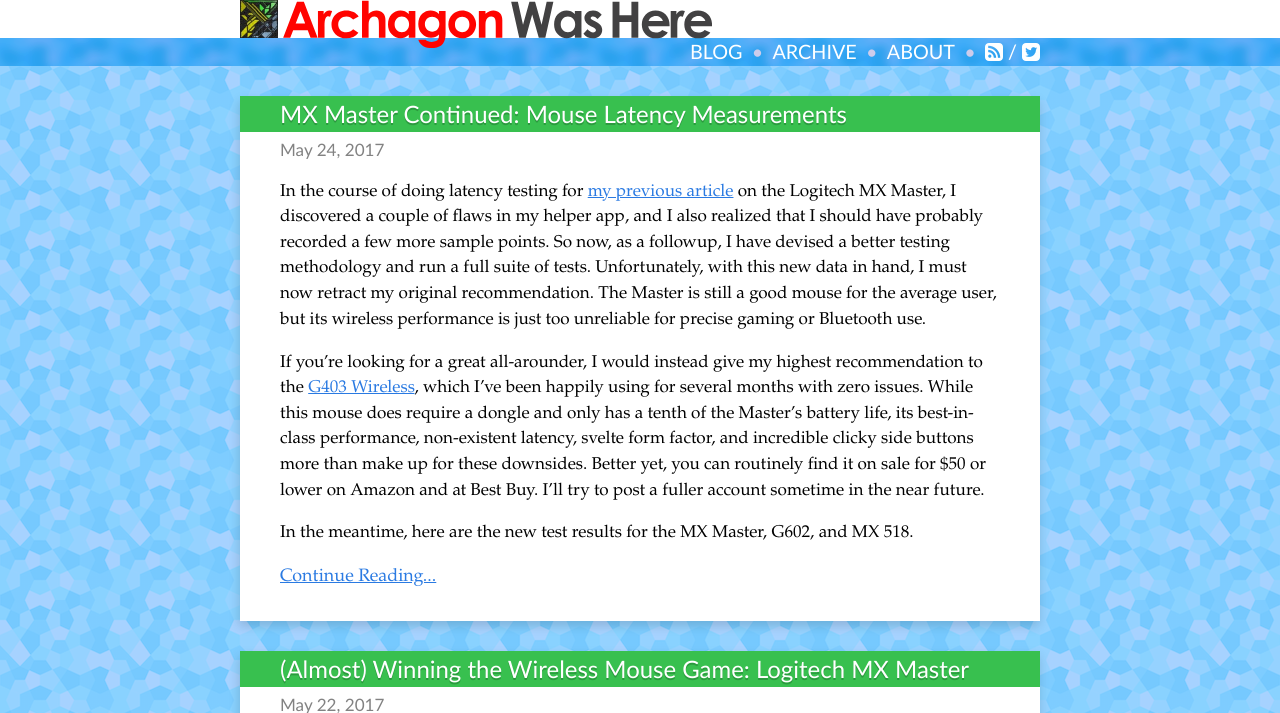
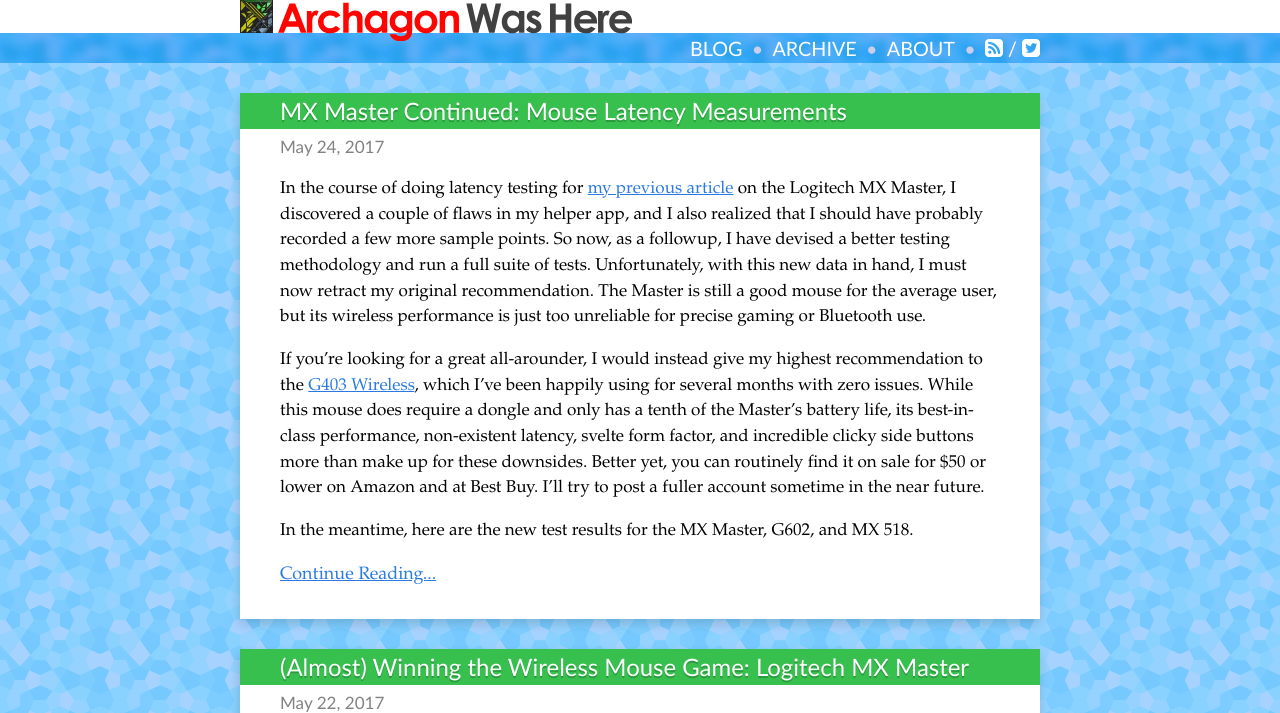
Before and after one commit to archagon/archagon.net, a Jekyll site: the page built from index.html, in a window 1280 px wide. Shown: the top 713 px of the page. Built offline with Jekyll 4.4.1, drawn with Linux system fonts in a browser that asks for light colours; the list of posts is cut into pages by our own code; grey boxes are pictures that could not be loaded.

Commit message:
Fiddling with appearance.

```diff
--- a/_sass/_archive.scss
+++ b/_sass/_archive.scss
@@ -65,7 +65,8 @@
     }
 
     // ensures that month label and first post are aligned
-    @include align-items-baseline;
+    // TODO: why does this not work under Edge?
+    // @include align-items-baseline;
 }
 
 // the month
--- a/_sass/_footer.scss
+++ b/_sass/_footer.scss
@@ -6,8 +6,9 @@
 }
 
 .site-footer-background {
-    padding-top: 0.5rem;
-    padding-bottom: 0.5rem;
+    $padding: 0.5rem;
+    padding-top: $padding;
+    padding-bottom: $padding;
 }
 
 .site-footer-container {
--- a/_sass/_header.scss
+++ b/_sass/_header.scss
@@ -53,7 +53,8 @@ $navbar-bullet-color: mix(darken(blue, 20%), white, 20%);
 }
 
 .site-title {
-    font-size: 4.2em;
+    // margin-top: 0.5rem;
+    font-size: 4.2em * 0.87;
 
     // font-family: "Century Gothic", CenturyGothic, AppleGothic, sans-serif;
     // font-family: Verdana, Geneva, sans-serif; //squiggly g
@@ -97,7 +98,7 @@ $navbar-bullet-color: mix(darken(blue, 20%), white, 20%);
 
 .site-title-title {
     display: block;
-    height: 1.0em;
+    height: 0.95em;
 
     -webkit-transform-origin: top left;
     transform-origin: top left;
@@ -113,7 +114,9 @@ $navbar-bullet-color: mix(darken(blue, 20%), white, 20%);
     font-size: 2.2em;
     font-weight: 500;
 
-    line-height: 1.4;
+    $padding: 0.37rem;
+    padding-top: $padding;
+    padding-bottom: $padding;
 
     text-align: right;
 
```
